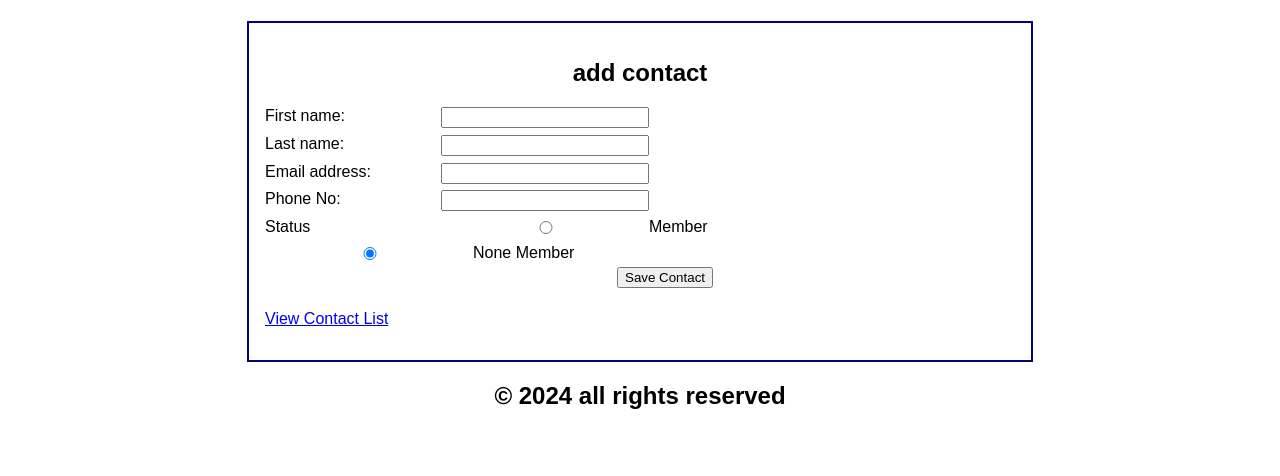
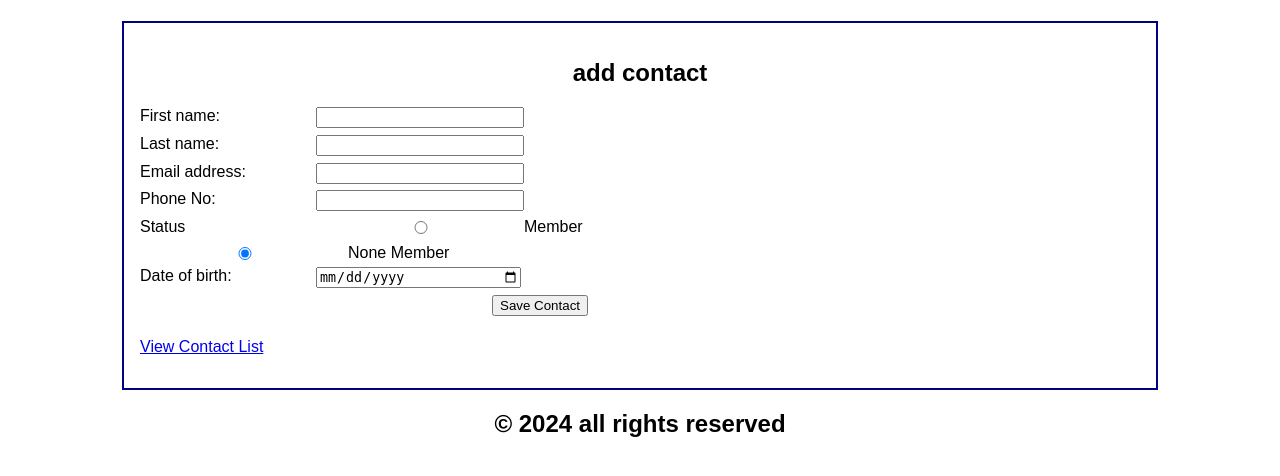
Before and after one commit to HasanVision/contact_manager, a PHP site: page /add_contact_form.php in a window 1280 px wide. Shown: the part 45-521 px from the top of the page. Run offline with PHP 8.4, Linux system fonts and the light colour scheme.

Commit message:
add and update date of birth works

```diff
--- a/add_contact_form.php
+++ b/add_contact_form.php
@@ -27,6 +27,8 @@
                 <label>Status</label>
                 <input type="radio" name="status" value="member" >Member</br>
                 <input type="radio" name="status" value="noneMember" checked >None Member</br>
+                <label>Date of birth:</label>
+                <input type="date" name="dob" required><br>
                 <label>&nbsp;</label>
 
             </div>
--- a/css/app.css
+++ b/css/app.css
@@ -4,7 +4,7 @@ body {
 
 main {
     display: block;
-    width: 750px;
+    width: 1000px;
     margin: 0 auto;
     padding: 1em;
     background: white;
--- a/index.php
+++ b/index.php
@@ -35,6 +35,7 @@
             <th>Email address</th>
             <th>phone No</th>
             <th>Status</th>
+            <th>Date of birth</th>
             <th>&nbsp;</th>
             <th>&nbsp;</th>
 
@@ -46,6 +47,7 @@
             <td><?php echo $contact['email']; ?></td>
             <td><?php echo $contact['phone']; ?></td>
             <td><?php echo $contact['status']; ?></td>
+            <td><?php echo $contact['dob']; ?></td>
             <td>
                 <form action="update_contact_form.php" method="post">
                     <input type="hidden" name="contact_id" value="<?php echo $contact['contactID']; ?>">
--- a/update_contact.php
+++ b/update_contact.php
@@ -7,6 +7,7 @@
     $email = filter_input(INPUT_POST, 'email');
     $phone = filter_input(INPUT_POST, 'phone');
     $status = filter_input(INPUT_POST, 'status');
+    $dob = filter_input(INPUT_POST, 'dob');
 
     // save the contact data to the database
     if ($first_name == null || $last_name == null || $email == null || $phone == null ) {
@@ -21,7 +22,8 @@
                         lastName = :lastName,
                         email = :email,
                         phone = :phone,
-                        status = :status
+                        status = :status,
+                        dob = :dob
                     WHERE contactID = :contact_id';
         $statement = $db->prepare($query);
         $statement->bindValue(':contact_id', $contact_id);
@@ -30,6 +32,7 @@
         $statement->bindValue(':email', $email);
         $statement->bindValue(':phone', $phone);
         $statement->bindValue(':status', $status);
+        $statement->bindValue(':dob', $dob);
         $statement->execute();
         $statement->closeCursor();
 
--- a/update_contact_form.php
+++ b/update_contact_form.php
@@ -38,6 +38,8 @@ require_once('database.php');
                 <label>Status</label>
                 <input type="radio" name="status" value="member" <?php echo ($contact['status'] == 'member') ? 'checked' : ''; ?> />Member</br>
                 <input type="radio" name="status" value="noneMember" <?php echo ($contact['status'] == 'noneMember') ? 'checked' : ''; ?> />Non-member</br>
+                <label>Date of birth:</label>
+                <input type="date" name="dob" value="<?php echo $contact['dob']; ?>" ><br>
                 <label>&nbsp;</label>
             </div>
             <div id="buttons">
```
Also changed, not shown: add_contact.php (+6 -3 lines).
